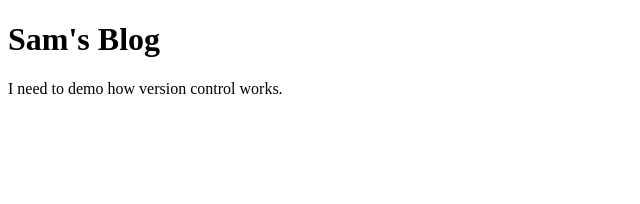
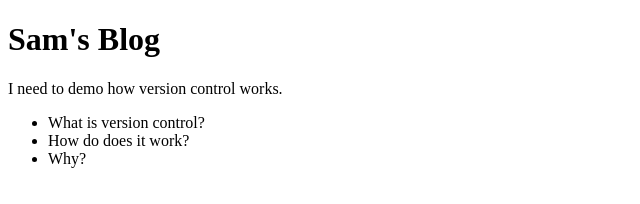
Before and after one commit to SamChill/demo-website, a plain HTML site: page index.html in a window 1280 px wide. Shown: the whole page, without its empty margins (0-640 px from the left). Drawn offline with Linux system fonts and the light colour scheme.

Commit message:
add list

```diff
--- a/index.html
+++ b/index.html
@@ -9,5 +9,10 @@
 <body>
     <h1>Sam's Blog</h1>
     <p>I need to demo how version control works.</p>
+    <ul>
+        <li>What is version control?</li>
+        <li>How do does it work?</li>
+        <li>Why?</li>
+    </ul>
 </body>
 </html>
```
